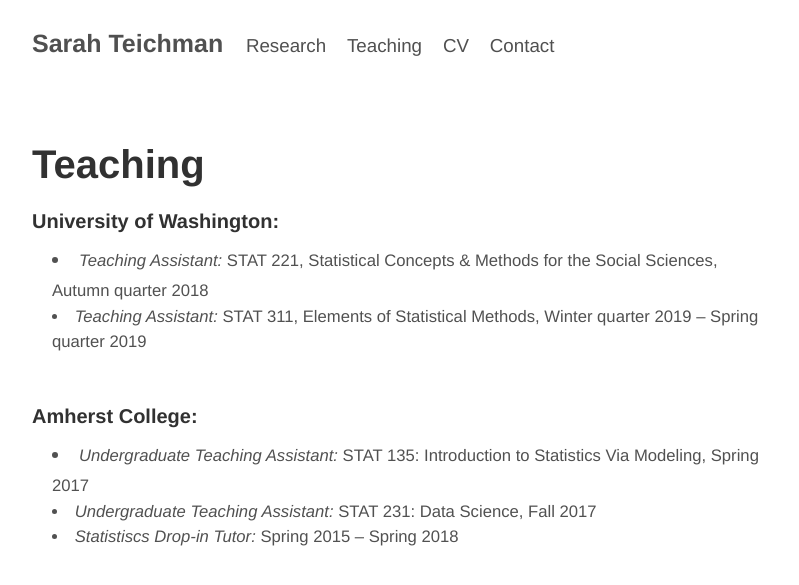
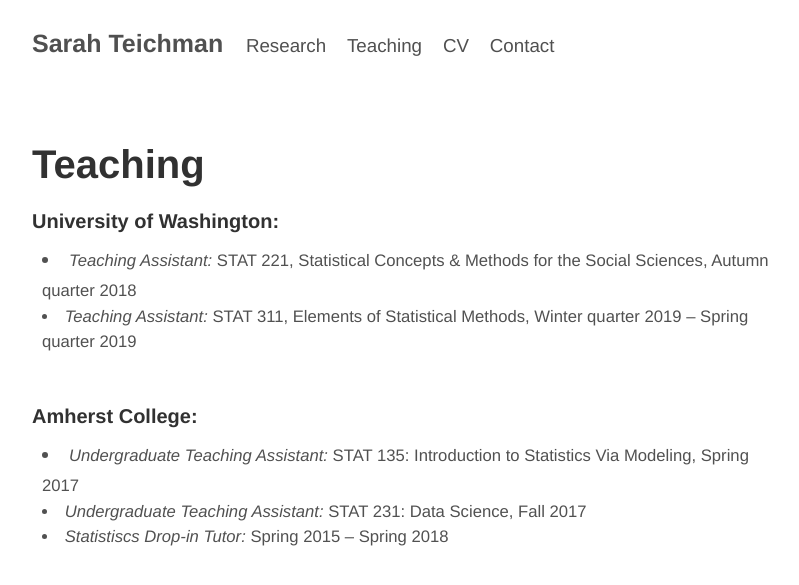
Before and after one commit to svteichman/svteichman.github.io, a Jekyll site: the page built from teaching.html, in a window 1280 px wide. Shown: the top 585 px of the page, without its empty margins (228-1027 px from the left). Built offline with Jekyll 4.4.1, drawn with Linux system fonts in a browser that asks for light colours.

Commit message:
fixing spacing

```diff
--- a/teaching.html
+++ b/teaching.html
@@ -7,14 +7,14 @@
 
 <h4>University of Washington:</h4>
 <p class="content" style="padding:0px;margin:0px 20px 0px;"><small>
-    <li style="padding:0px;margin:0px 20px 0px;"> <i>Teaching Assistant:</i> STAT 221, Statistical Concepts &amp; Methods for the Social Sciences, Autumn quarter 2018 </li>
-    <li style="padding:0px;margin:0px 20px 0px;"> <i>Teaching Assistant:</i> STAT 311, Elements of Statistical Methods, Winter quarter 2019 &ndash; Spring quarter 2019 </li>
+    <li style="padding:0px;margin:0px 10px 0px;"> <i>Teaching Assistant:</i> STAT 221, Statistical Concepts &amp; Methods for the Social Sciences, Autumn quarter 2018 </li>
+    <li style="padding:0px;margin:0px 10px 0px;"> <i>Teaching Assistant:</i> STAT 311, Elements of Statistical Methods, Winter quarter 2019 &ndash; Spring quarter 2019 </li>
     <br/> </small>
 </p>
 
 <h4>Amherst College:</h4>
 <p class="content" style="padding:0px;margin:0px 20px 0px;"><small>
-    <li style="padding:0px;margin:0px 20px 0px;"> <i>Undergraduate Teaching Assistant:</i> STAT 135: Introduction to Statistics Via Modeling, Spring 2017 </li>
-    <li style="padding:0px;margin:0px 20px 0px;"> <i>Undergraduate Teaching Assistant:</i> STAT 231: Data Science, Fall 2017 </li>
-    <li style="padding:0px;margin:0px 20px 0px;"> <i>Statistiscs Drop-in Tutor:</i> Spring 2015 &ndash; Spring 2018 </li> </small>
+    <li style="padding:0px;margin:0px 10px 0px;"> <i>Undergraduate Teaching Assistant:</i> STAT 135: Introduction to Statistics Via Modeling, Spring 2017 </li>
+    <li style="padding:0px;margin:0px 10px 0px;"> <i>Undergraduate Teaching Assistant:</i> STAT 231: Data Science, Fall 2017 </li>
+    <li style="padding:0px;margin:0px 10px 0px;"> <i>Statistiscs Drop-in Tutor:</i> Spring 2015 &ndash; Spring 2018 </li> </small>
 </p>
```
